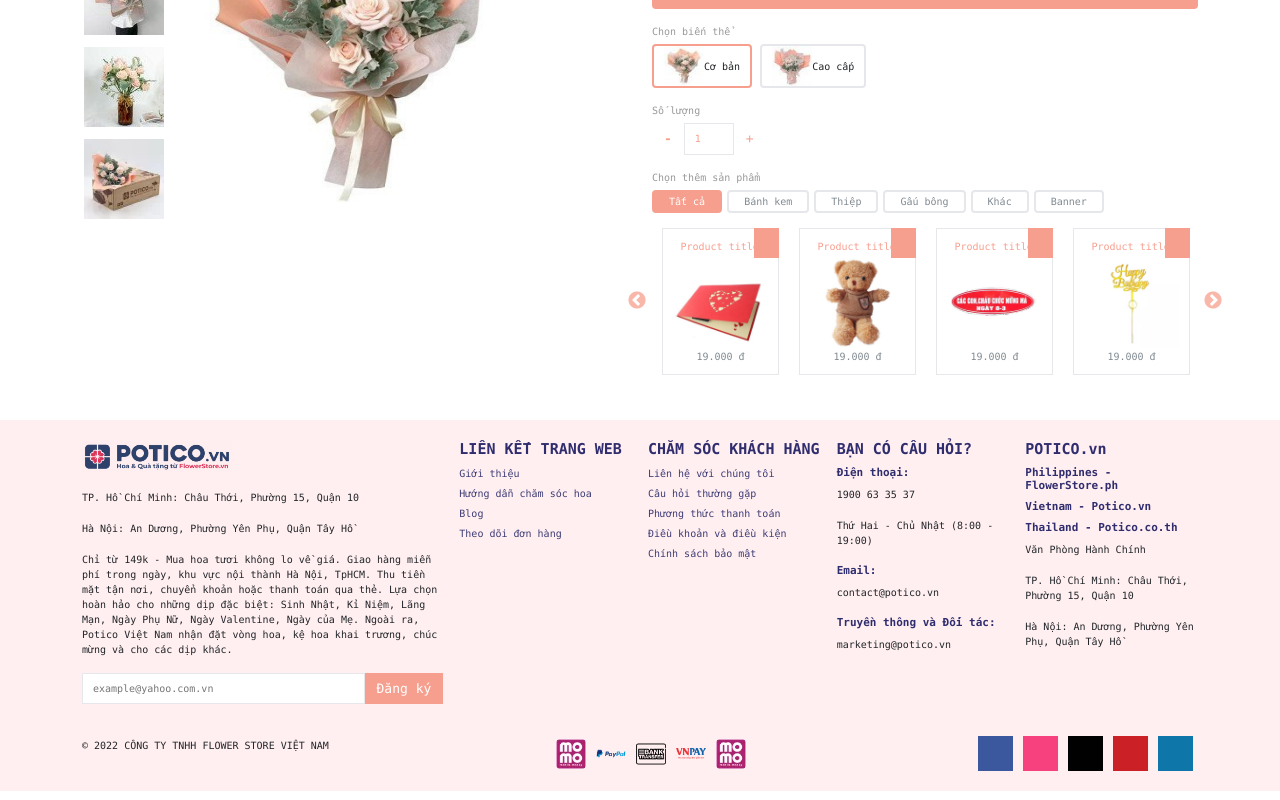
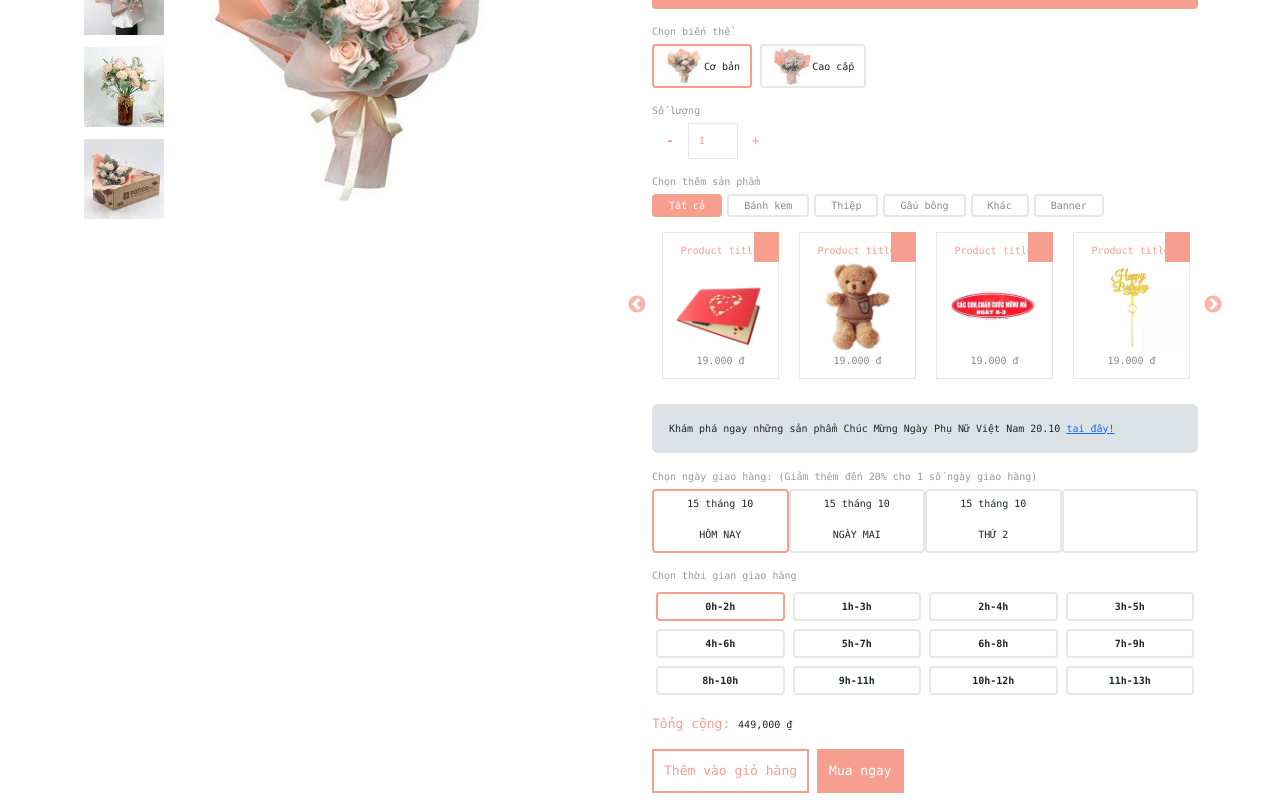
Before and after one commit to cuongle-hdwebsoft/Potico.vn-Clone, a Next.js app in the folder website/: page /product/1 in a window 1280 px wide. Shown: the part 260-1060 px from the top of the page. Built offline with nearby package versions, Linux system fonts and the light colour scheme; some icons are missing; a web font is replaced by a local one.

Commit message:
Update product detail page

```diff
--- /dev/null
+++ b/website/components/Alert.tsx
@@ -0,0 +1,22 @@
+import React from "react";
+
+interface Props {
+  title?: string;
+  description?:
+    | string
+    | number
+    | boolean
+    | JSX.Element
+    | (JSX.Element | string | number | boolean)[]
+    | null;
+  type?: "info" | "success" | "warning" | "error";
+}
+
+export default function Alert({ title, description, type }: Props) {
+  return (
+    <div className={`alert alert--${type ?? "info"}`}>
+      <div className="alert__title">{title}</div>
+      <div className="alert__description">{description}</div>
+    </div>
+  );
+}
--- /dev/null
+++ b/website/components/Card.tsx
@@ -0,0 +1,19 @@
+import React from "react";
+
+interface Props {
+  className?: string;
+  children?: string | boolean | number | JSX.Element | JSX.Element[] | null;
+  active?: boolean;
+  onClick?: () => void;
+}
+
+export default function Card({ className, children, active, onClick }: Props) {
+  return (
+    <div
+      onClick={onClick}
+      className={"card " + (className ?? "") + (active ? "card--active" : "")}
+    >
+      {children ?? "Card"}
+    </div>
+  );
+}
--- a/website/pages/product/[id].tsx
+++ b/website/pages/product/[id].tsx
@@ -6,12 +6,13 @@ import Tabs from "../../components/Tabs";
 
 import "slick-carousel/slick/slick.css";
 import "slick-carousel/slick/slick-theme.css";
+import Alert from "../../components/Alert";
+import Card from "../../components/Card";
 
 export default function ProductDetail() {
   const [previewImageIndex, setPreviewImageIndex] = useState(1);
   const [amount, setAmount] = useState<string>("1");
-
-  console.log("render");
+  const [activeHour, setActiveHour] = useState(0);
 
   return (
     <MainLayout>
@@ -150,9 +151,9 @@ export default function ProductDetail() {
                     </div>
                   </div>
                 </div>
-
                 <div className="description__item">
                   <div className="description__title">Chọn thêm sản phẩm</div>
+                  <div className="description__content">
                     <Tabs defaultActiveTabIndex={0}>
                       <Tabs.TabItem index={0} title="Tất cả">
                         <Slider slidesToShow={4} slidesToScroll={4}>
@@ -350,6 +351,127 @@ export default function ProductDetail() {
                   </div>
                 </div>
               </div>
+
+              <Alert
+                description={
+                  <p style={{ marginBottom: 0 }}>
+                    Khám phá ngay những sản phẩm Chúc Mừng Ngày Phụ Nữ Việt Nam
+                    20.10{" "}
+                    <Link href="/" passHref>
+                      <a href="">tại đây!</a>
+                    </Link>
+                  </p>
+                }
+              ></Alert>
+
+              <div className="description">
+                <div className="description__item">
+                  <div className="description__title">
+                    Chọn ngày giao hàng: (Giảm thêm đến 20% cho 1 số ngày giao
+                    hàng)
+                  </div>
+                  <div className="description__content">
+                    <div className="d-flex">
+                      <div className="w-25">
+                        <Card active={true}>
+                          <div
+                            style={{
+                              height: 50,
+                              overflow: "hidden",
+                              textAlign: "center",
+                            }}
+                          >
+                            <p>15 tháng 10</p>
+                            <p>HÔM NAY</p>
+                          </div>
+                        </Card>
+                      </div>
+                      <div className="w-25">
+                        <Card>
+                          <div
+                            style={{
+                              height: 50,
+                              overflow: "hidden",
+                              textAlign: "center",
+                            }}
+                          >
+                            <p>15 tháng 10</p>
+                            <p>NGÀY MAI</p>
+                          </div>
+                        </Card>
+                      </div>
+                      <div className="w-25">
+                        <Card>
+                          <div
+                            style={{
+                              height: 50,
+                              overflow: "hidden",
+                              textAlign: "center",
+                            }}
+                          >
+                            <p>15 tháng 10</p>
+                            <p>THỨ 2</p>
+                          </div>
+                        </Card>
+                      </div>
+                      <div className="w-25">
+                        <Card>
+                          <div
+                            style={{
+                              height: 50,
+                              overflow: "hidden",
+                              textAlign: "center",
+
+                              display: "flex",
+                              alignItems: "center",
+                              justifyContent: "center",
+                            }}
+                          >
+                            <i className="fa-solid fa-calendar-days"></i>
+                          </div>
+                        </Card>
+                      </div>
+                    </div>
+                  </div>
+                </div>
+                <div className="description__item">
+                  <div className="description__title">
+                    Chọn thời gian giao hàng
+                  </div>
+                  <div className="description__content">
+                    <div className="d-flex flex-wrap">
+                      {Array.from({ length: 12 }).map((_, index) => (
+                        <div key={`card-${index}`} className="w-25 p-1">
+                          <Card
+                            onClick={() => setActiveHour(index)}
+                            active={index === activeHour}
+                          >
+                            <div
+                              style={{
+                                fontWeight: "bold",
+                                textAlign: "center",
+                              }}
+                            >
+                              {index}h-{index + 2}h
+                            </div>
+                          </Card>
+                        </div>
+                      ))}
+                    </div>
+                  </div>
+                </div>
+              </div>
+
+              <p className="total-price">
+                <span>Tổng cộng: </span>
+                <span>449,000 ₫</span>
+              </p>
+
+              <button className="btn btn--primary btn--outlined btn--large me-2">
+                Thêm vào giỏ hàng
+              </button>
+              <button className="btn btn--primary btn--large">Mua ngay</button>
+            </div>
           </div>
         </div>
       </div>
--- /dev/null
+++ b/website/scss/alert.scss
@@ -0,0 +1,3 @@
+.alert {
+  background-color: rgba(220, 226, 230);
+}
--- a/website/scss/button.scss
+++ b/website/scss/button.scss
@@ -4,6 +4,7 @@
   outline: none;
   border-radius: 0;
   font-size: 13px;
+  border: 2px solid transparent;
 
   &--primary {
     background-color: $primary-color;
@@ -14,4 +15,19 @@
       color: $text-white-color;
     }
   }
+
+  &--outlined {
+    background-color: #fff;
+    color: $primary-color;
+    border: 2px solid $primary-color;
+
+    &:hover {
+      background-color: $primary-color;
+      color: $text-white-color;
+    }
+  }
+
+  &--large {
+    padding: 10px 10px;
+  }
 }
--- /dev/null
+++ b/website/scss/card.scss
@@ -0,0 +1,10 @@
+.card {
+  border: 2px solid $border-color;
+  padding: 5px 10px;
+  border-radius: 4px;
+  cursor: pointer;
+
+  &--active {
+    border: 2px solid $primary-color;
+  }
+}
--- a/website/scss/index.scss
+++ b/website/scss/index.scss
@@ -25,6 +25,8 @@ $border-color: #e5e7eb;
 @import "./breadcumb.scss";
 @import "./product-detail.scss";
 @import "./tabs.scss";
+@import "./alert.scss";
+@import "./card.scss";
 
 * {
   padding: 0;
--- a/website/scss/product-detail.scss
+++ b/website/scss/product-detail.scss
@@ -138,4 +138,16 @@
       align-items: center;
     }
   }
+
+  .total-price {
+    span:nth-child(0) {
+      font-size: 13px;
+      color: $text-gray-color;
+    }
+
+    span:nth-child(1) {
+      font-size: 13px;
+      color: $primary-color;
+    }
+  }
 }
```
Lines whose indentation alone changed are shown as unchanged.
